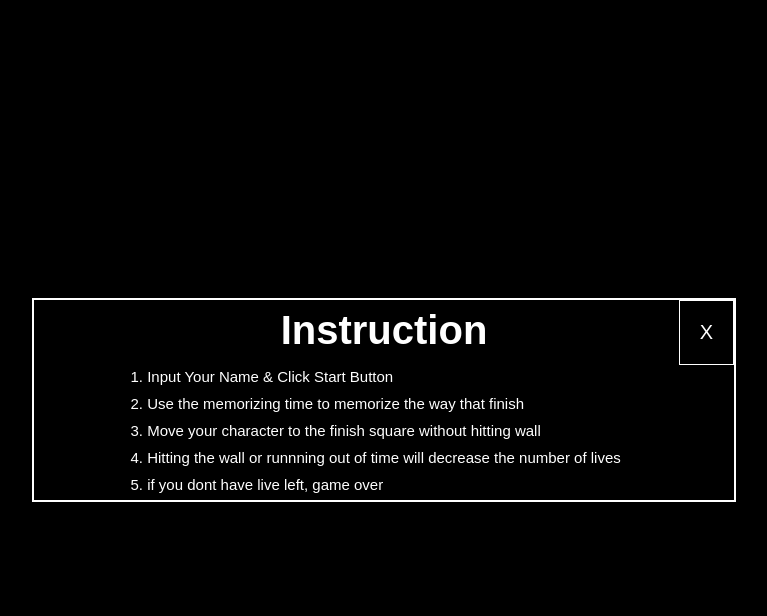
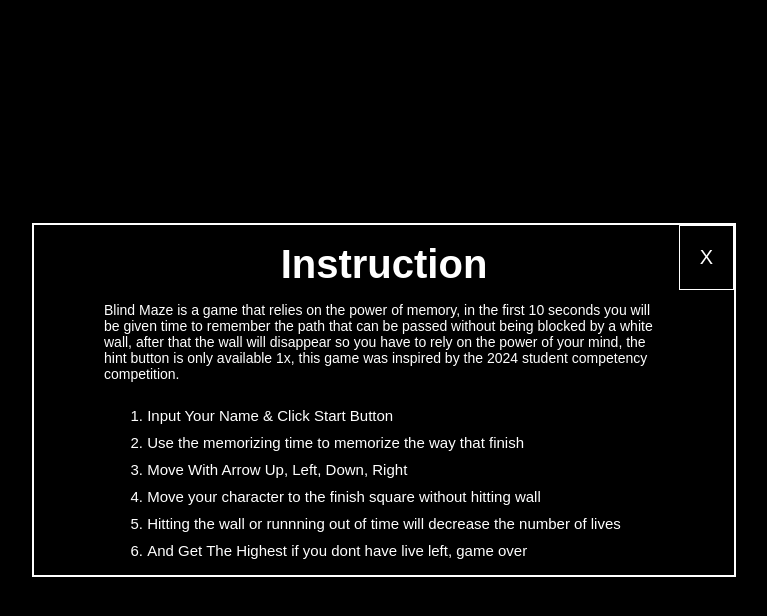
Before and after one commit to Yosuapratama/blind-maze, a plain HTML site: page index.html in a window 1280 px wide. Both pictures are taken after a click on the button "Show Instruction". Shown: the whole page, without its empty margins (256-1023 px from the left). Drawn offline with Linux system fonts and the light colour scheme.

Commit message:
Update instruction message

```diff
--- a/css/style.css
+++ b/css/style.css
@@ -84,7 +84,7 @@ input {
 }
 #show-menu-instruction {
     width: 70%;
-    height: 200px;
+    height: 350px;
     position: absolute;
     display: none;
     left: 50%;
--- a/index.html
+++ b/index.html
@@ -50,12 +50,15 @@
                     <button id="close-instruction">X</button>
                     <h1>Instruction</h1>
                     <!-- Tutorial Detail for playing games -->
+                <small style="width: 80%; font-size: 14px; margin: 10px 0px;">Blind Maze is a game that relies on the power of memory, in the first 10 seconds you will be given time to remember the path that can be passed without being blocked by a white wall, after that the wall will disappear so you have to rely on the power of your mind, the hint button is only available 1x, this game was inspired by the 2024 student competency competition.</small>
+
                     <ol>
                         <li>Input Your Name & Click Start Button</li>
                         <li>Use the memorizing time to memorize the way that finish</li>
+                        <li>Move With Arrow Up, Left, Down, Right</li>
                         <li>Move your character to the finish square without hitting wall</li>
                         <li>Hitting the wall or runnning out of time will decrease the number of lives</li>
-                        <li>if you dont have live left, game over</li>
+                        <li>And Get The Highest if you dont have live left, game over</li>
                     </ol>
                 </div>
             </div>
```
